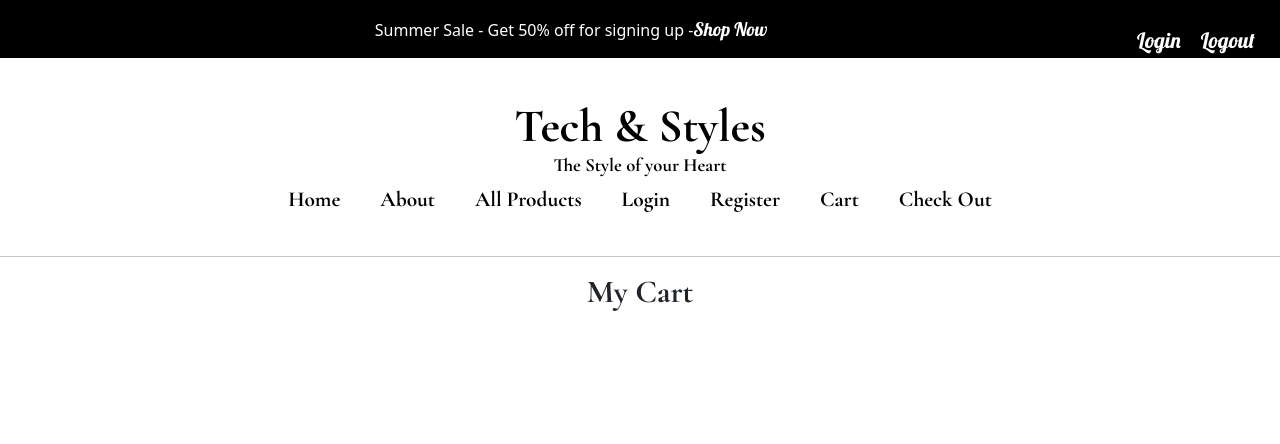
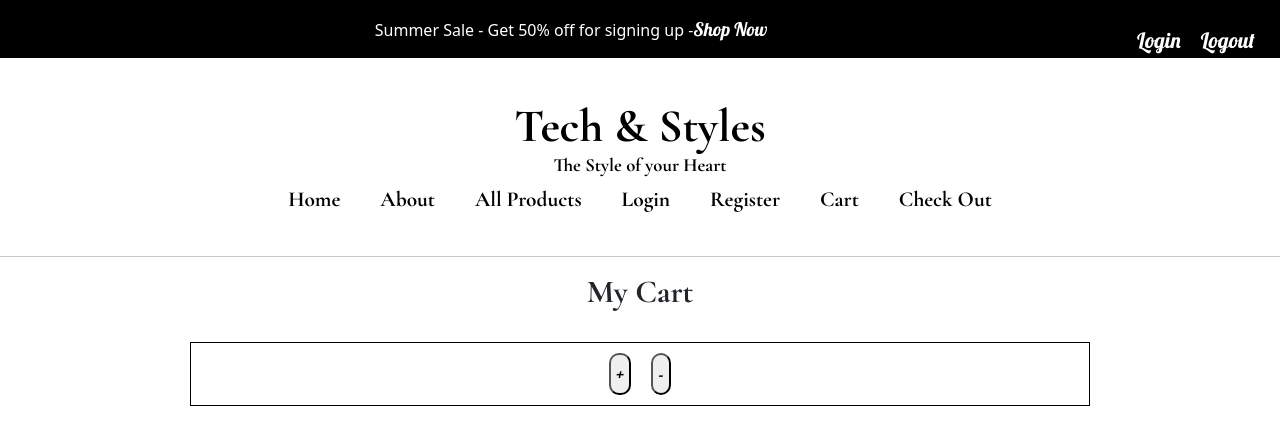
Before and after one commit to Capstone-ACC/My-Capstone, a React (Vite) app: page /cart in a window 1280 px wide. Shown: the top 444 px of the page. Built offline with nearby package versions, Linux system fonts and the light colour scheme; no server answers.

Commit message:
adding some buttons and css for cart-container

```diff
--- /dev/null
+++ b/src/components/Cart.css
@@ -0,0 +1,9 @@
+/*cart component*/
+.cart-container {
+    width: 100%;
+    border: 1px solid black;
+    max-width: 900px;
+    margin-left: auto;
+    margin-right: auto;
+    display: block;
+}
--- a/src/components/Cart.jsx
+++ b/src/components/Cart.jsx
@@ -1,5 +1,6 @@
 import { useState, useEffect } from 'react'
 import { addCart, getAllCarts } from './api'
+import './Cart.css'
 
 export default function Cart({ cartItems }) {
   const [cart, setCart] = useState({})
@@ -40,8 +41,12 @@ export default function Cart({ cartItems }) {
      <br/>
      <hr />
 
-     <div>
-        <h5>My Cart</h5>
+     <h5>My Cart</h5>
+     <div className="cart-container">
+        <button>+</button>
+        <button>-</button>
+
+
      </div>
     </>
   )
```
